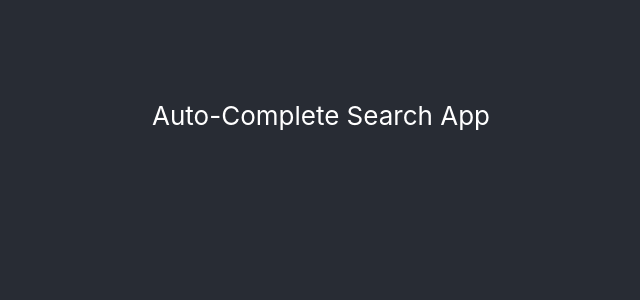
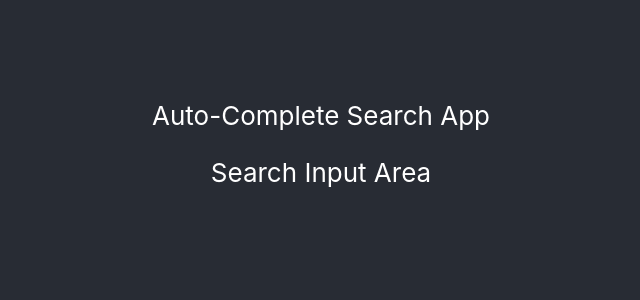
Before and after one commit to mishs/React-app_auto-search_url, a React (Create React App) app: page / in a window 1280 px wide. Shown: the top 300 px of the page, without its empty margins (319-959 px from the left). Built offline with nearby package versions, Linux system fonts and the light colour scheme.

Commit message:
Imports InputSearchArea component

```diff
--- a/src/App.js
+++ b/src/App.js
@@ -1,4 +1,5 @@
 import React from 'react';
+import InputSearchArea from './components/InputSearchArea'
 import './App.css';
 
 function App() {
@@ -16,6 +17,7 @@ function App() {
         >
           Learn React
         </a> */}
+        <InputSearchArea />
       </header>
     </div>
   );
```
